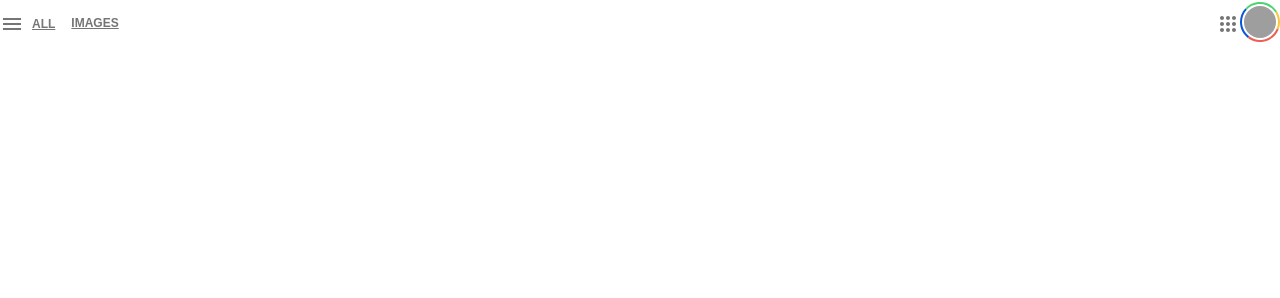
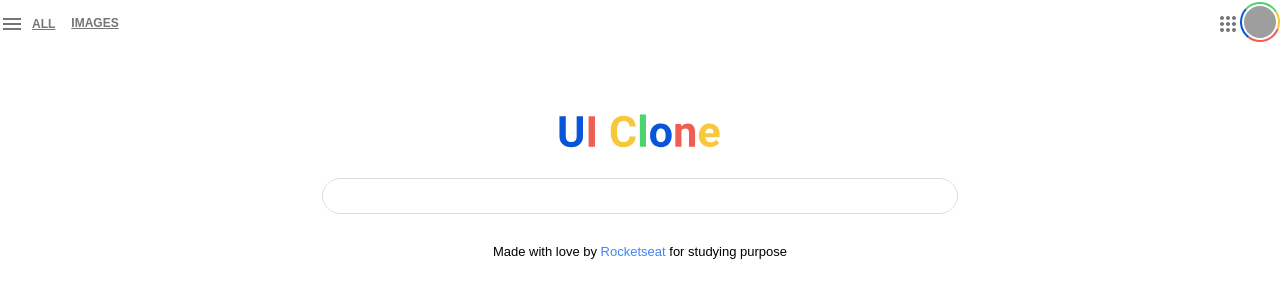
Before and after one commit to Alex-Ferreira-Santos/Google-Homepage-UI-Clone, a plain HTML site: page index.html in a window 1280 px wide. Drawn offline with Linux system fonts and the light colour scheme; grey boxes are pictures that could not be loaded.

Commit message:
main finalizado

```diff
--- a/index.html
+++ b/index.html
@@ -22,10 +22,18 @@
             </div>
         </div>
     </header>
-    <main>
 
+    <main class="content">
+        <img class="content__logo" src="assets/logo.svg" alt="UI Clone">
+
+        <input type="text" class="content__search">
+
+        <div class="content__offer">
+            Made with love by <a href="https://youtube.com/rocketseat">Rocketseat</a> for studying purpose
+        </div>
     </main>
-    <footer>
+
+    <footer class=>
 
     </footer>
 </body>
--- a/style.css
+++ b/style.css
@@ -68,3 +68,42 @@
     top: 0;
     left: 0;
 }
+
+.content{
+    display: flex;
+    flex-direction: column;
+    align-items: center;
+    padding: 56px 8px 0;
+}
+
+.content__logo{
+    height: 56px
+}
+
+.content__search{
+    margin-top: 18px;
+    width: 100%;
+    max-width: 636px;
+    padding: 7px 10px 6px 20px;
+    font-size: 18px;
+    color: rgba(0,0,0,.87);
+    background: transparent;
+    border-radius: 25px;
+    border: 1px solid #dadce0;
+    outline: 0;
+}
+
+.content__search:focus{
+    border: 1px solid orange;
+}
+
+.content__offer{
+    margin-top: 24px;
+    font-size: 13px;
+    padding: 6px 12px;
+}
+
+.content__offer a{
+    text-decoration: none;
+    color: #4285f4;
+}
```
